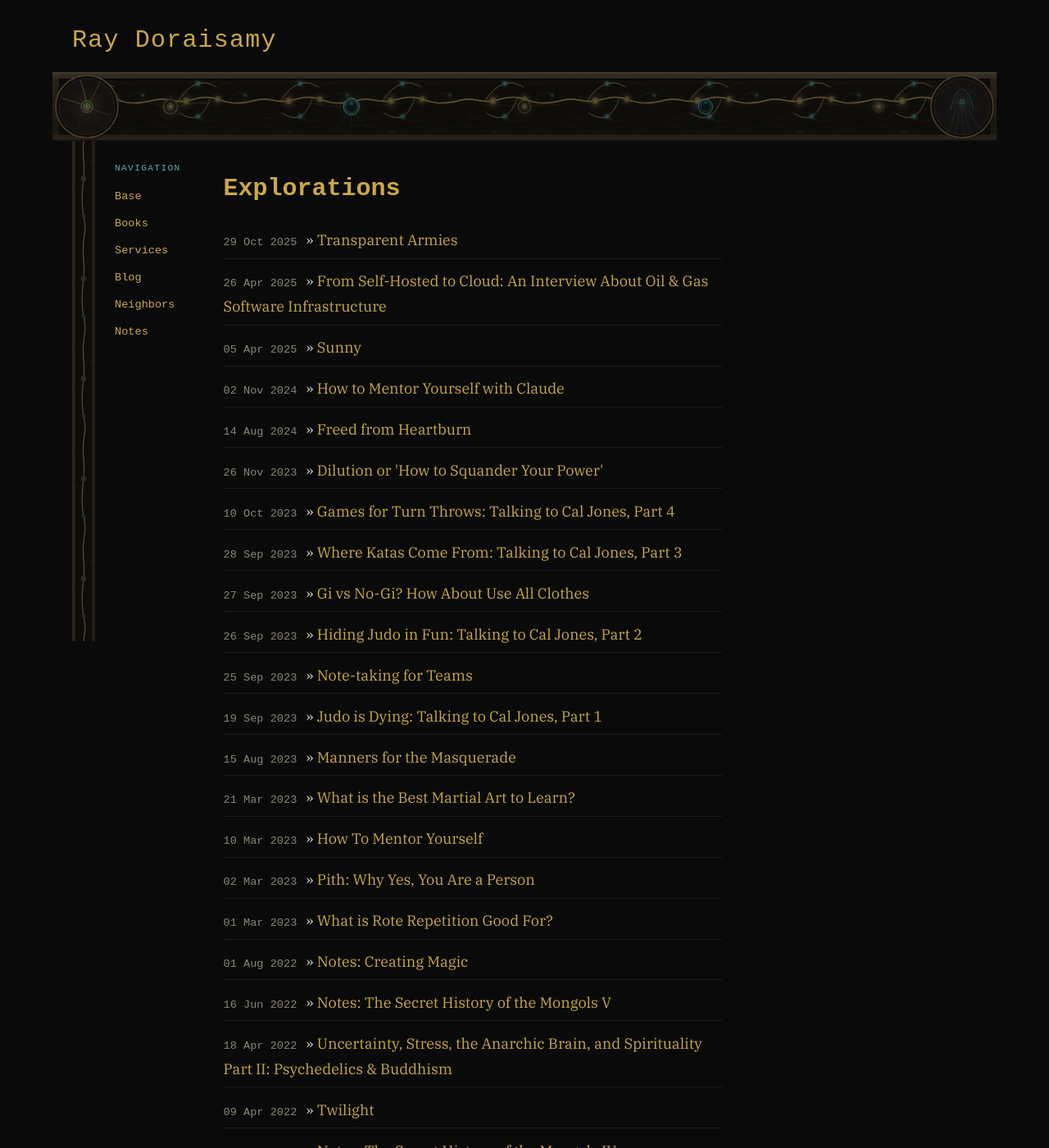
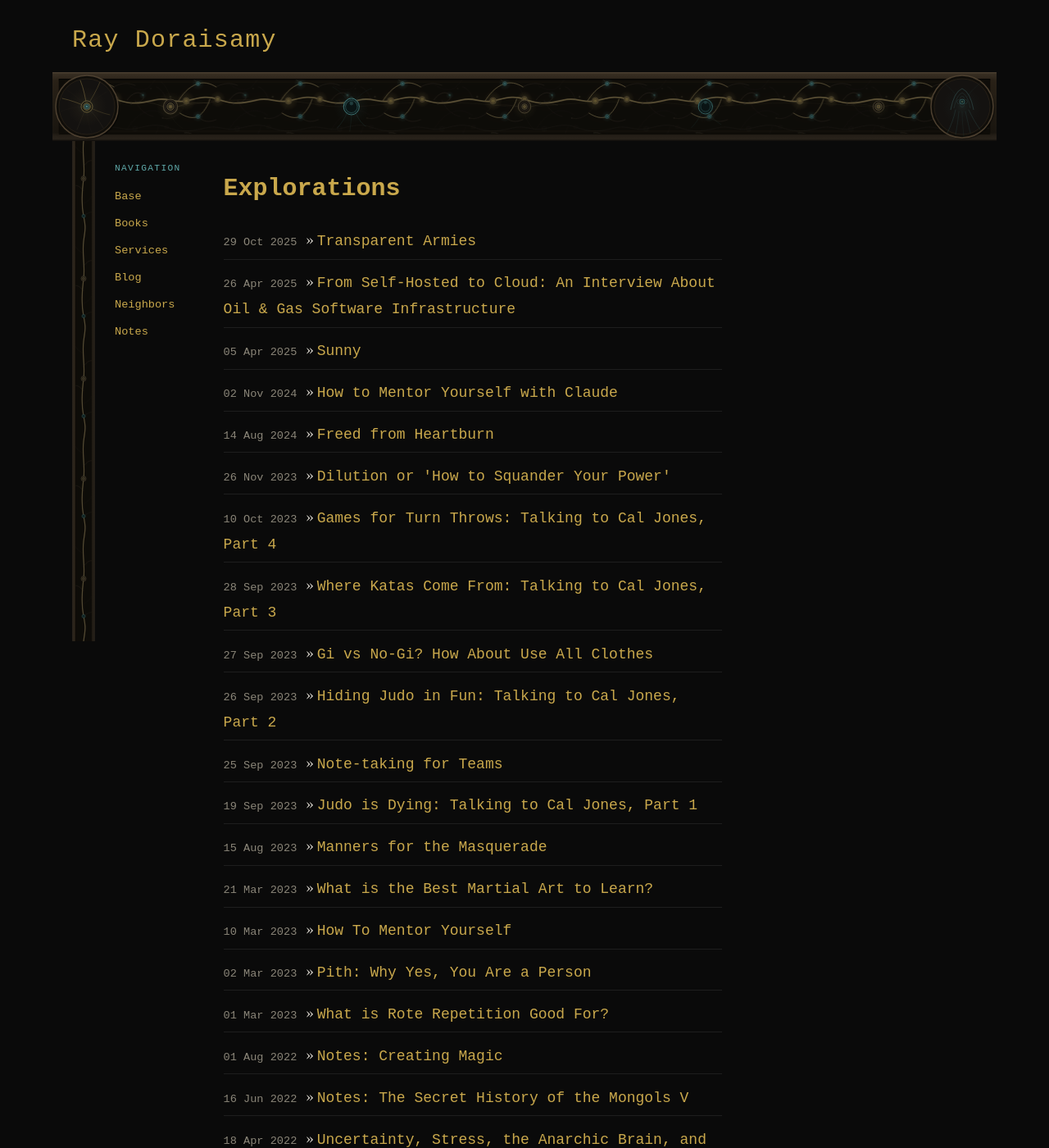
Before and after one commit to ray-dorai/ray-dorai.github.io, a Jekyll site: the page built from explorations/index.html, in a window 1280 px wide and 1400 px high. Shown: the whole window at 82% size. Built offline with Jekyll 4.4.1, drawn with Linux system fonts in a browser that asks for light colours; some web fonts are replaced.

Commit message:
Set blog post list titles to 3270 font
Co-Authored-By: Claude Opus 4.6 <noreply@anthropic.com>

```diff
--- a/css/main.css
+++ b/css/main.css
@@ -139,6 +139,7 @@ li { margin-bottom: 0.4em; }
 ul.posts { margin: var(--space-md) 0 var(--space-xl); padding: 0; }
 ul.posts li { list-style: none; padding: 0.3em 0; border-bottom: 1px solid var(--border); font-family: 'Plex Serif', serif; }
 ul.posts li span { font-family: '3270', monospace; font-size: var(--step-sm); color: var(--text-muted); margin-right: 0.5em; }
+ul.posts li a { font-family: '3270', monospace; }
 
 /* --- IMAGES --- */
 
```
